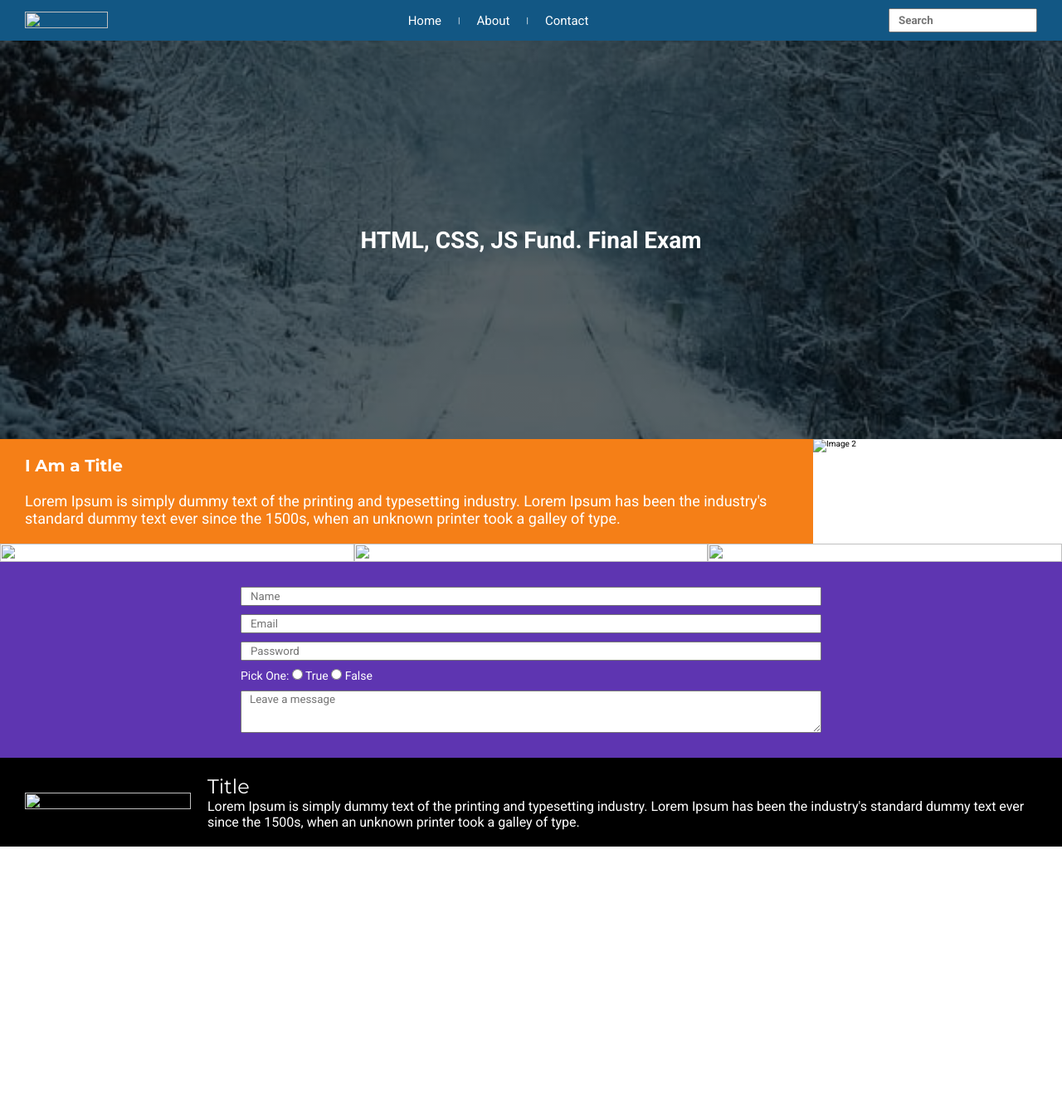
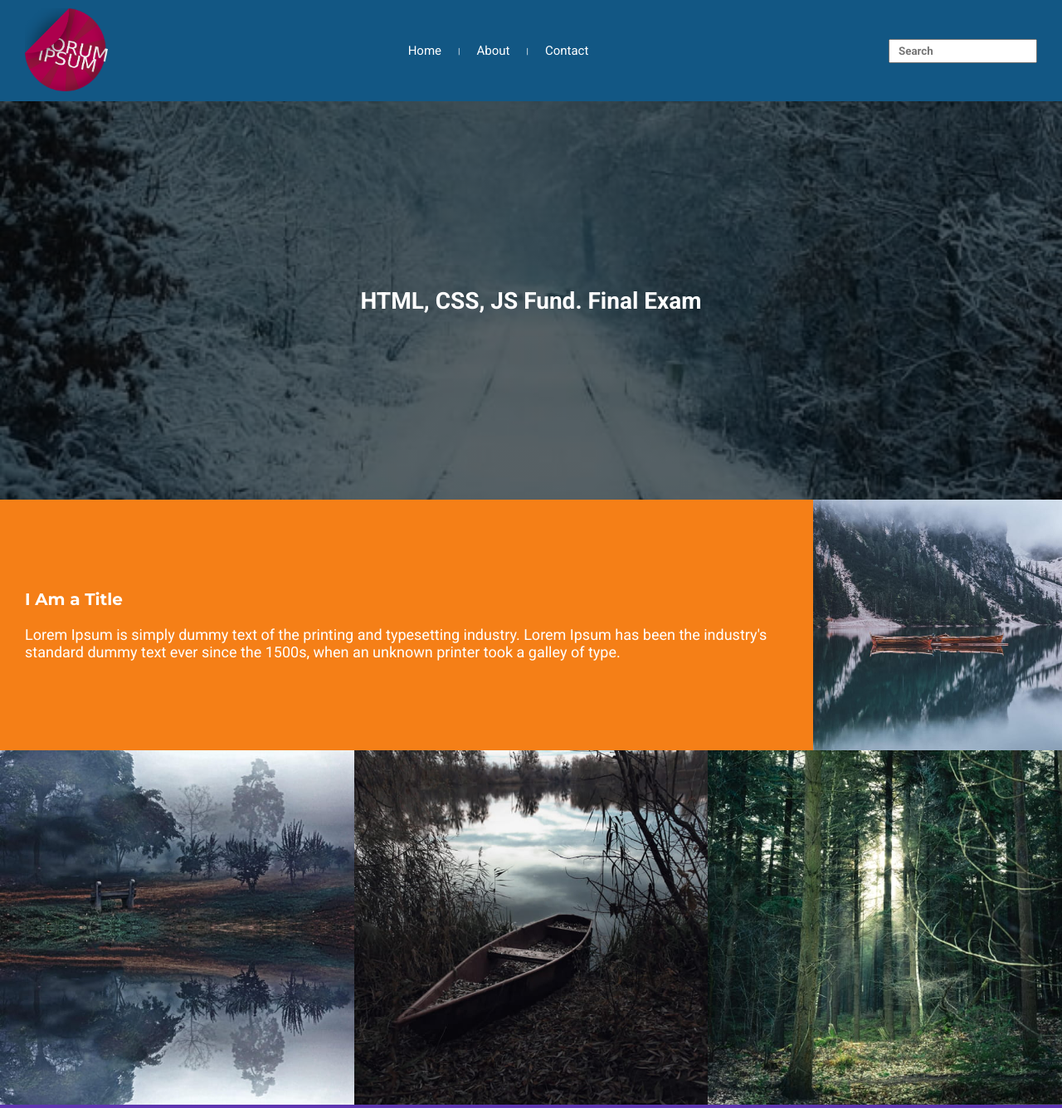
Before and after one commit to jeelgeorgian/final-exam, a plain HTML site: page index.html in a window 1280 px wide. Shown: the top 1335 px of the page at 83% size. Before the commit the page ends 1020 px from the top, so only its background shows below. Drawn offline with nearby package versions, Linux system fonts and the light colour scheme; the site is published under a folder, as on GitHub Pages, so addresses that start at the root find nothing.

Commit message:
upd: image urls corrected

```diff
--- a/footer.html
+++ b/footer.html
@@ -1,5 +1,5 @@
 <div class="logo">
-  <img src="/src/img/sample-logo.png" alt="" />
+  <img src="./src/img/sample-logo.png" alt="" />
 </div>
 
 <div class="footer__content">
--- a/header.html
+++ b/header.html
@@ -1,5 +1,5 @@
 <div class="logo">
-  <img src="/src/img/sample-logo.png" alt="" />
+  <img src="./src/img/sample-logo.png" alt="" />
 </div>
 <nav class="header-nav">
   <a href="#" class="header-nav__link">Home</a> | <a href="#" class="header-nav__link">About</a> |
--- a/index.html
+++ b/index.html
@@ -33,13 +33,13 @@
           </p>
         </div>
         <div class="home__title__img">
-          <img src="/src/img/img2.jpg" alt="Image 2" />
+          <img src="./src/img/img2.jpg" alt="Image 2" />
         </div>
       </section>
       <section class="home__gallery">
-        <img src="/src/img/img5.jpg" alt="" />
-        <img src="/src/img/img4.jpg" alt="" />
-        <img src="/src/img/img3.jpg" alt="" />
+        <img src="./src/img/img5.jpg" alt="" />
+        <img src="./src/img/img4.jpg" alt="" />
+        <img src="./src/img/img3.jpg" alt="" />
       </section>
       <section class="home__form">
         <form action="#">
```
